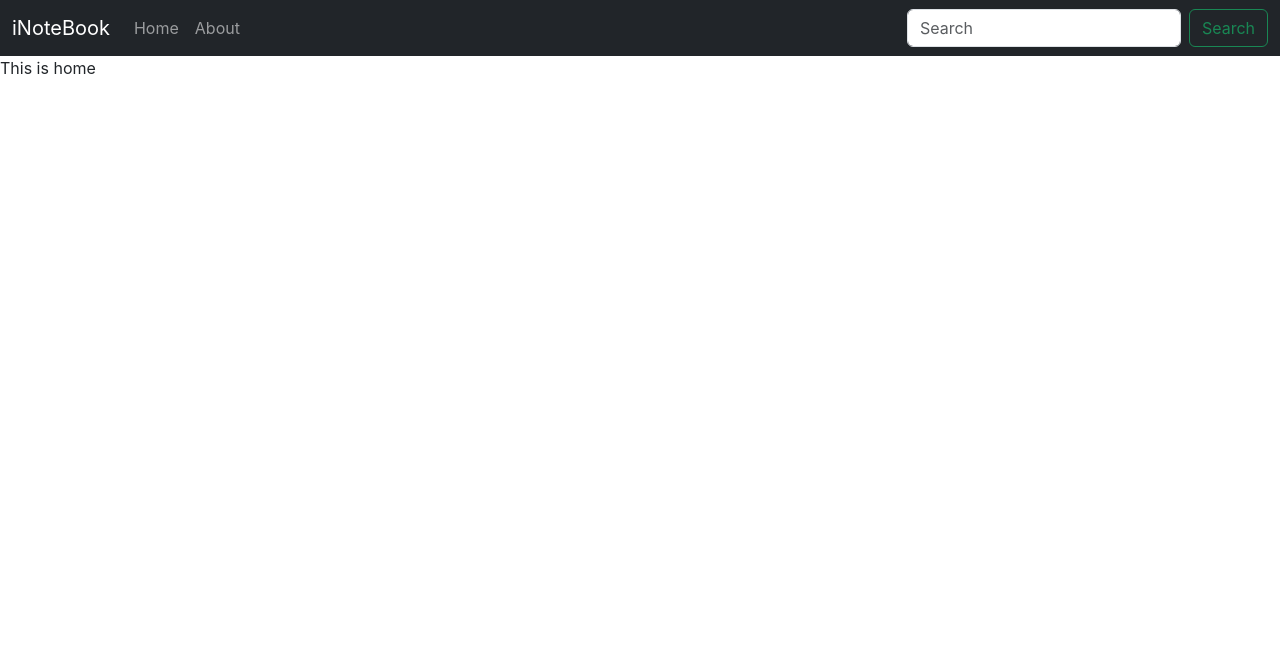
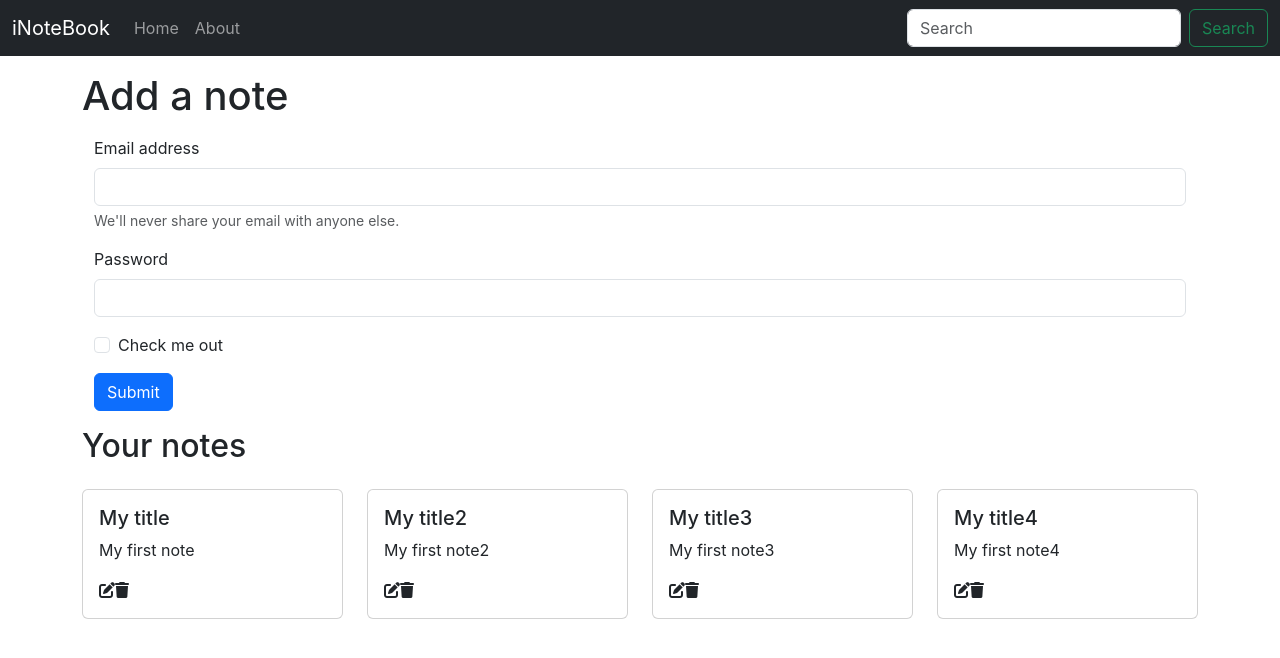
Before and after one commit to codingbent/NoteBox, a React (Create React App) app: page / in a window 1280 px wide. Shown: the top 658 px of the page. Built offline with nearby package versions, Linux system fonts and the light colour scheme; the HTML template or start-up script is replaced by a standard one.

Commit message:
adding fetures

```diff
--- a/public/index.html
+++ b/public/index.html
@@ -42,5 +42,6 @@
       To create a production bundle, use `npm run build` or `yarn build`.
     -->
       <script src="https://cdn.jsdelivr.net/npm/bootstrap@5.3.7/dist/js/bootstrap.bundle.min.js" integrity="sha384-ndDqU0Gzau9qJ1lfW4pNLlhNTkCfHzAVBReH9diLvGRem5+R9g2FzA8ZGN954O5Q" crossorigin="anonymous"></script>
+      <script src="https://kit.fontawesome.com/0edd71c6aa.js" crossorigin="anonymous"></script>
   </body>
 </html>
--- a/src/components/Home.js
+++ b/src/components/Home.js
@@ -1,5 +1,51 @@
 import React from "react";
+import Notes from "./Notes";
 
 export default function Home() {
-    return <div>This is home</div>;
+
+    return (
+        <div className="container my-3">
+            <h1>Add a note</h1>
+            <form className="container my-3">
+                <div class="mb-3">
+                    <label for="exampleInputEmail1" class="form-label">
+                        Email address
+                    </label>
+                    <input
+                        type="email"
+                        class="form-control"
+                        id="exampleInputEmail1"
+                        aria-describedby="emailHelp"
+                    />
+                    <div id="emailHelp" class="form-text">
+                        We'll never share your email with anyone else.
+                    </div>
+                </div>
+                <div class="mb-3">
+                    <label for="exampleInputPassword1" class="form-label">
+                        Password
+                    </label>
+                    <input
+                        type="password"
+                        class="form-control"
+                        id="exampleInputPassword1"
+                    />
+                </div>
+                <div class="mb-3 form-check">
+                    <input
+                        type="checkbox"
+                        class="form-check-input"
+                        id="exampleCheck1"
+                    />
+                    <label class="form-check-label" for="exampleCheck1">
+                        Check me out
+                    </label>
+                </div>
+                <button type="submit" class="btn btn-primary">
+                    Submit
+                </button>
+            </form>
+            <Notes/>
+        </div>
+    );
 }
--- /dev/null
+++ b/src/components/NoteItem.js
@@ -0,0 +1,19 @@
+import React from "react";
+
+const NoteItem=(props)=>{
+    const {note}=props;
+    return(
+        <div className="col-md-3">
+            <div class="card my-3">
+                <div class="card-body">
+                    <h5 class="card-title">{note.title}</h5>
+                    <p class="card-text">{note.description}</p>
+                    <i class="fa-solid fa-pen-to-square"></i>
+                    <i class="fa-solid fa-trash"></i>
+                </div>
+            </div>
+        </div>
+    )
+}
+
+export default NoteItem;
--- /dev/null
+++ b/src/components/Notes.js
@@ -0,0 +1,22 @@
+import React,{ useContext } from "react";
+import noteContext from "../context/notes/noteContext";
+import NoteItem from "./NoteItem"
+
+const Notes = ()=>{
+    const context=useContext(noteContext);
+    const {notes,setNotes}=context;
+    return (
+        <>
+            <div className="row my-3">
+                <h2>Your notes</h2>
+                {
+                notes.map((note)=>{
+                    return <NoteItem note={note} />;
+                })
+                }
+            </div>
+        </>
+
+    )
+}
+export default Notes;
--- a/src/context/notes/noteState.js
+++ b/src/context/notes/noteState.js
@@ -2,8 +2,47 @@ import { useEffect,useState } from "react";
 import noteContext from "./noteContext";
 
 const NoteState = (props) => {
+    const notesInitial=[
+  {
+    "_id": "688fbdb39f907c9a20f9b115",
+    "user": "688e59dd3b271600cebdb6ba",
+    "title": "My title",
+    "description": "My first note",
+    "tag": "personal",
+    "date": "2025-08-03T19:51:15.007Z",
+    "__v": 0
+  },
+  {
+    "_id": "688fbdb39f907c9a20f9b115",
+    "user": "688e59dd3b271600cebdb6ba",
+    "title": "My title2",
+    "description": "My first note2",
+    "tag": "personal",
+    "date": "2025-08-03T19:51:15.007Z",
+    "__v": 0
+  },
+  {
+    "_id": "688fbdb39f907c9a20f9b115",
+    "user": "688e59dd3b271600cebdb6ba",
+    "title": "My title3",
+    "description": "My first note3",
+    "tag": "personal",
+    "date": "2025-08-03T19:51:15.007Z",
+    "__v": 0
+  },
+  {
+    "_id": "688fbdb39f907c9a20f9b115",
+    "user": "688e59dd3b271600cebdb6ba",
+    "title": "My title4",
+    "description": "My first note4",
+    "tag": "personal",
+    "date": "2025-08-03T19:51:15.007Z",
+    "__v": 0
+  }
+]
+const [notes,setNotes]=useState(notesInitial)
     return (
-        <noteContext.Provider value={{}}>
+        <noteContext.Provider value={{notes,setNotes}}>
             {props.children}
         </noteContext.Provider>
     );
--- a/src/index.css
+++ b/src/index.css
@@ -11,3 +11,6 @@ code {
   font-family: source-code-pro, Menlo, Monaco, Consolas, 'Courier New',
     monospace;
 }
+i{
+  cursor: pointer;
+}
```
